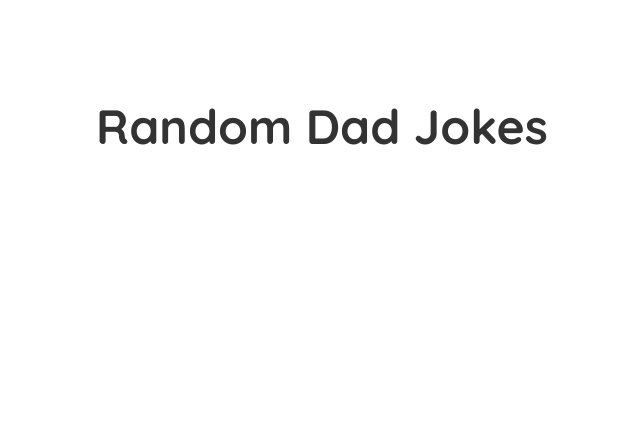
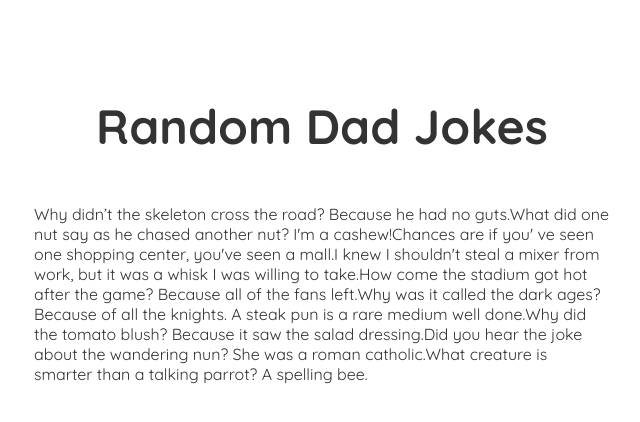
Before and after one commit to AGutierrezR/dad-jokes, a React (Create React App) app: page / in a window 1280 px wide. Shown: the top 422 px of the page, without its empty margins (318-958 px from the left). Built offline with nearby package versions, Linux system fonts and the light colour scheme.

Commit message:
Agregar data
Es una copia de lo que la API proporciona.

Se usara para tener una idea de como organizarla

```diff
--- a/src/App.js
+++ b/src/App.js
@@ -1,12 +1,17 @@
-import React from 'react';
-import './App.css';
+import React, { useState } from 'react'
+import './App.css'
+import data from './data'
 
 const App = (props) => {
+  const [jokes, setJokes] = useState(data)
+
   return (
     <div className="App">
       <h1>{props.title}</h1>
+
+      {jokes.map(({ joke, id }) => joke)}
     </div>
-  );
+  )
 }
 
-export default App;
+export default App
--- /dev/null
+++ b/src/data.js
@@ -0,0 +1,48 @@
+const data = [
+  {
+    id: '08xHQCdx5Ed',
+    joke: 'Why didn’t the skeleton cross the road? Because he had no guts.',
+  },
+  {
+    id: '0DQKB51oGlb',
+    joke: "What did one nut say as he chased another nut?  I'm a cashew!",
+  },
+  {
+    id: '0DtrrOZDlyd',
+    joke:
+      "Chances are if you' ve seen one shopping center, you've seen a mall.",
+  },
+  {
+    id: '0LuXvkq4Muc',
+    joke:
+      "I knew I shouldn't steal a mixer from work, but it was a whisk I was willing to take.",
+  },
+  {
+    id: '0ga2EdN7prc',
+    joke:
+      'How come the stadium got hot after the game? Because all of the fans left.',
+  },
+  {
+    id: '0oO71TSv4Ed',
+    joke: 'Why was it called the dark ages? Because of all the knights. ',
+  },
+  {
+    id: '0oz51ozk3ob',
+    joke: 'A steak pun is a rare medium well done.',
+  },
+  {
+    id: '0ozAXv4Mmjb',
+    joke: 'Why did the tomato blush? Because it saw the salad dressing.',
+  },
+  {
+    id: '0wcFBQfiGBd',
+    joke:
+      'Did you hear the joke about the wandering nun? She was a roman catholic.',
+  },
+  {
+    id: '189xHQ7pOuc',
+    joke: 'What creature is smarter than a talking parrot? A spelling bee.',
+  },
+]
+
+export default data
```
